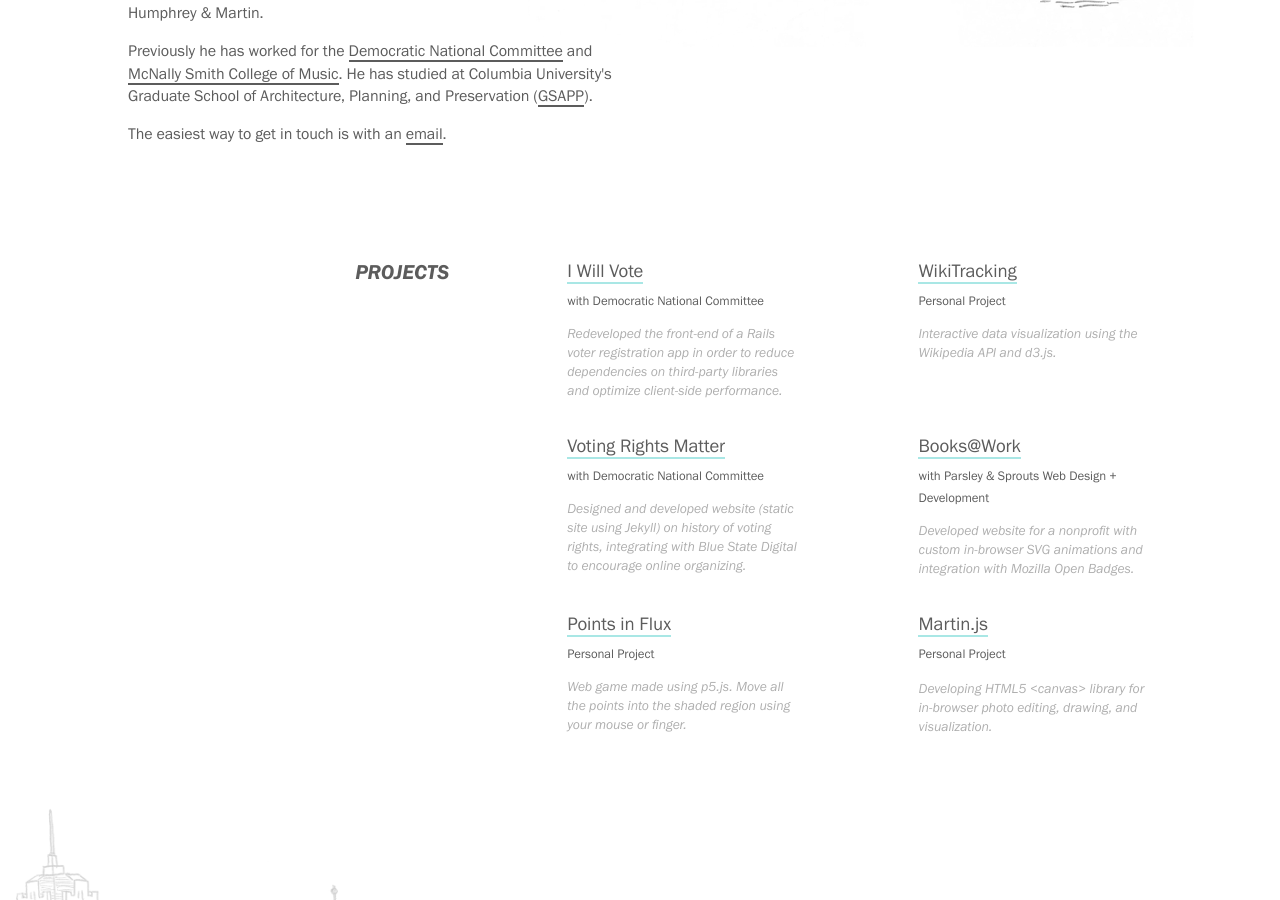
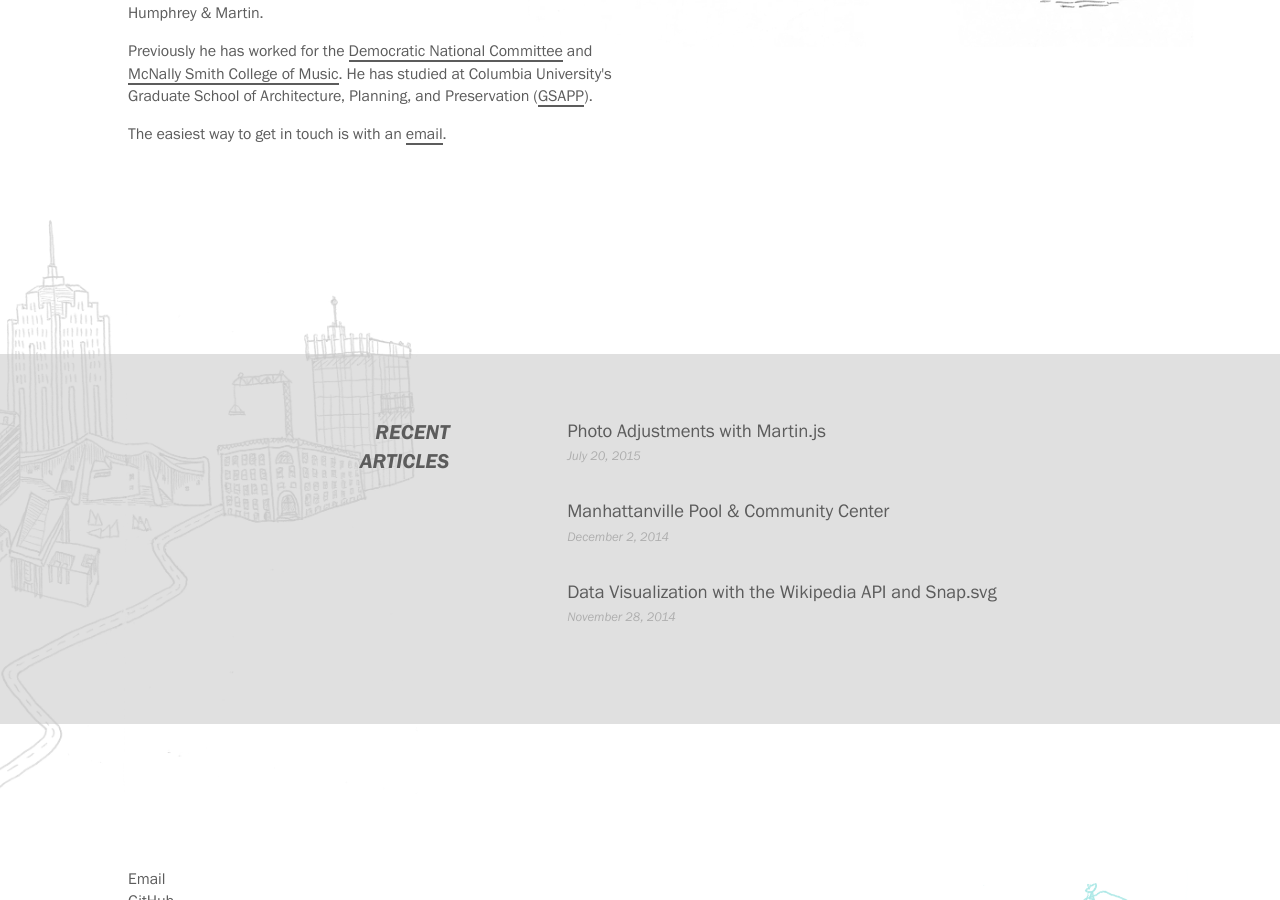
Before and after one commit to scottdonaldson/scottland.cc, a Jekyll site: the page built from index.html, in a window 1280 px wide and 900 px high, scrolled down 459 px. Built offline with Jekyll 4.4.1, drawn with Linux system fonts in a browser that asks for light colours; comment, search, counter and statistics services are not loaded.

Commit message:
removed projects from home page

```diff
--- a/index.html
+++ b/index.html
@@ -13,97 +13,6 @@
             <p>The easiest way to get in touch is with an <script>document.write('<a href="mailto:' + 'scott.p.' + 'dona' + 'ldson@gmai' + 'l.com' + '">email</a>');</script>.</a></p>
             <img id="headshot" data-shown src="/images/headshot-large.jpg" class="abs" style="display: none;"></img>
             <img id="bunnies" data-shown src="/images/bunnies.jpg" class="abs" style="display: none;"></img>
-        </div>
-
-    </div>
-
-</div>
-
-<div id="projects" class="section primary-underline">
-
-    <div class="row">
-        <div class="container full-width">
-
-            <div class="two columns hide-s"></div>
-
-            <div class="two columns normalize row">
-                <p class="alignright alignleft-s bold caps italic lead">Projects</p>
-            </div>
-
-            <div class="one column hide-s"></div>
-
-            <div class="three six-s columns normalize">
-                <div class="row same-height">
-                    <h3><a href="https://iwillvote.com" class="ext" target="_blank">I Will Vote</a></h3>
-                    <small>with Democratic National Committee</small>
-                    <p class="caption">Redeveloped the front-end of a Rails voter registration app in order to reduce dependencies on third-party libraries and optimize client-side performance.</p>
-                </div>
-            </div>
-
-            <div class="one column hide-s"></div>
-
-            <div class="three six-s columns normalize">
-                <div class="row same-height">
-                    <h3><a href="http://wikitracking.scottland.cc/" class="ext" target="_blank">WikiTracking</a></h3>
-                    <small>Personal Project</small>
-                    <p class="caption">Interactive data visualization using the Wikipedia API and d3.js.</p>
-                </div>
-            </div>
-
-        </div>
-    </div>
-
-    <div class="row">
-
-        <div class="container full-width">
-
-            <div class="five columns hide-s"></div>
-
-            <div class="three six-s columns normalize">
-                <div class="row same-height">
-                    <h3><a href="http://votingrightsmatter.com" class="ext" target="_blank">Voting Rights Matter</a></h3>
-                    <small>with Democratic National Committee</small>
-                    <p class="caption">Designed and developed website (static site using Jekyll) on history of voting rights, integrating with Blue State Digital to encourage online organizing.</p>
-                </div>
-            </div>
-
-            <div class="one column hide-s"></div>
-
-            <div class="three six-s columns normalize">
-                <div class="row same-height">
-                    <h3><a href="http://www.booksatwork.org/" class="ext" target="_blank">Books@Work</a></h3>
-                    <small>with Parsley &amp; Sprouts Web Design&nbsp;+ Development</small>
-                    <p class="caption">Developed website for a nonprofit with custom in-browser SVG animations and integration with Mozilla Open Badges.</p>
-                </div>
-
-            </div>
-
-        </div>
-    </div>
-
-    <div class="container full-width">
-
-        <div class="five columns hide-s"></div>
-
-        <div class="three six-s columns normalize">
-            <div class="row same-height">
-                <h3><a href="http://points.scottland.cc/" class="ext" target="_blank">Points in Flux</a></h3>
-                <small>Personal Project</small>
-                <p class="caption">Web game made using p5.js. Move all the points into the shaded region using your mouse or finger.</p>
-            </div>
-
-        </div>
-
-        <div class="one column hide-s"></div>
-
-        <div class="three six-s columns normalize">
-            <div class="row same-height">
-                <h3><a href="http://martinjs.org" class="ext" target="_blank">Martin.js</a></h3>
-                <small>Personal Project</small>
-                <p class="no-underline">
-                    <p class="caption">Developing HTML5 &lt;canvas&gt; library for in-browser photo editing, drawing, and visualization.</p>
-                </p>
-            </div>
         </div>
 
     </div>
```
